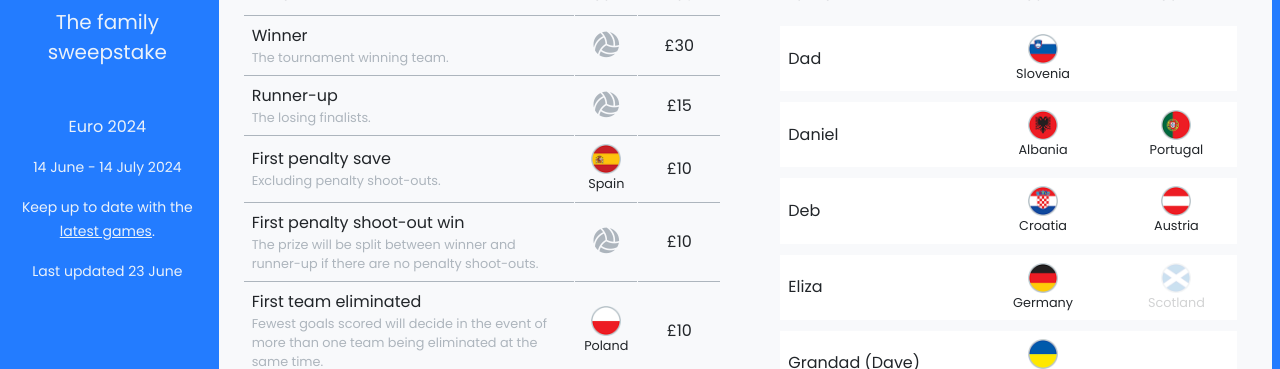
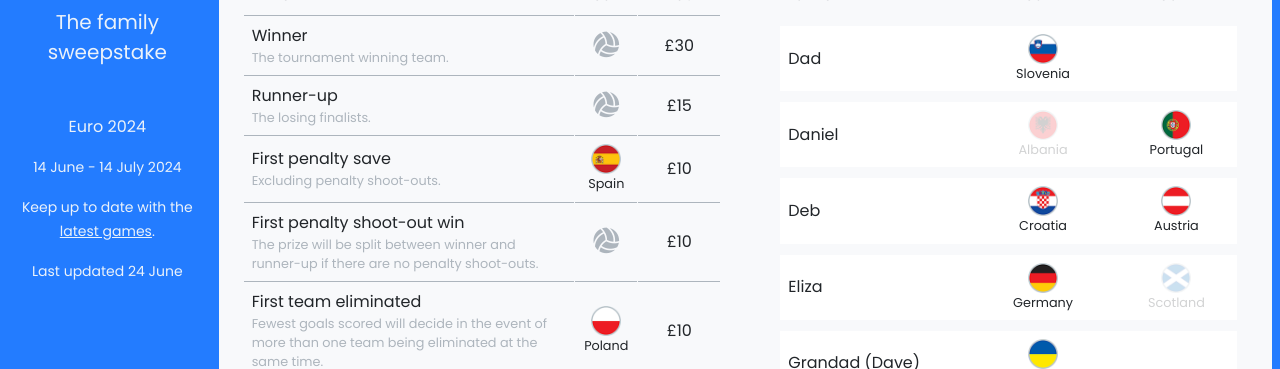
Before and after one commit to jimmyrule/rowells, a Jekyll site: the page built from index.html, in a window 1280 px wide. Shown: the part 129-498 px from the top of the page. Built offline with Jekyll 4.4.1, drawn with Linux system fonts in a browser that asks for light colours; nearby versions of some CDN libraries.

```diff
--- a/assets/files/teams.csv
+++ b/assets/files/teams.csv
@@ -1,5 +1,5 @@
 id,name,url,group,eliminated,prize
-1,Albania,ALB,B,FALSE,FALSE
+1,Albania,ALB,B,TRUE,FALSE
 2,Austria,AUT,D,FALSE,FALSE
 3,Belgium,BEL,E,FALSE,FALSE
 4,Croatia,CRO,B,FALSE,FALSE
--- a/index.html
+++ b/index.html
@@ -14,7 +14,7 @@ title: The family sweepstake
 				<p>Euro 2024</p>
 				<p><small>14 June - 14 July 2024</small></p>
 				<p><small>Keep up to date with the <a href="https://www.google.com/search?q=euro+2024&rlz=1C5GCEM_enGB1077GB1077&oq=euro+2024&gs_lcrp=EgZjaHJvbWUyBggAEEUYOdIBCDIyNjRqMGo3qAIAsAIA&sourceid=chrome&ie=UTF-8#sie=lg;/m/0ynsg3h;2;/m/01l10v;mt;fp;1;;;">latest games</a>.</small></p>
-				<p><small>Last updated 23 June</small></p>
+				<p><small>Last updated 24 June</small></p>
 			</div>
 		</aside>
 
```
